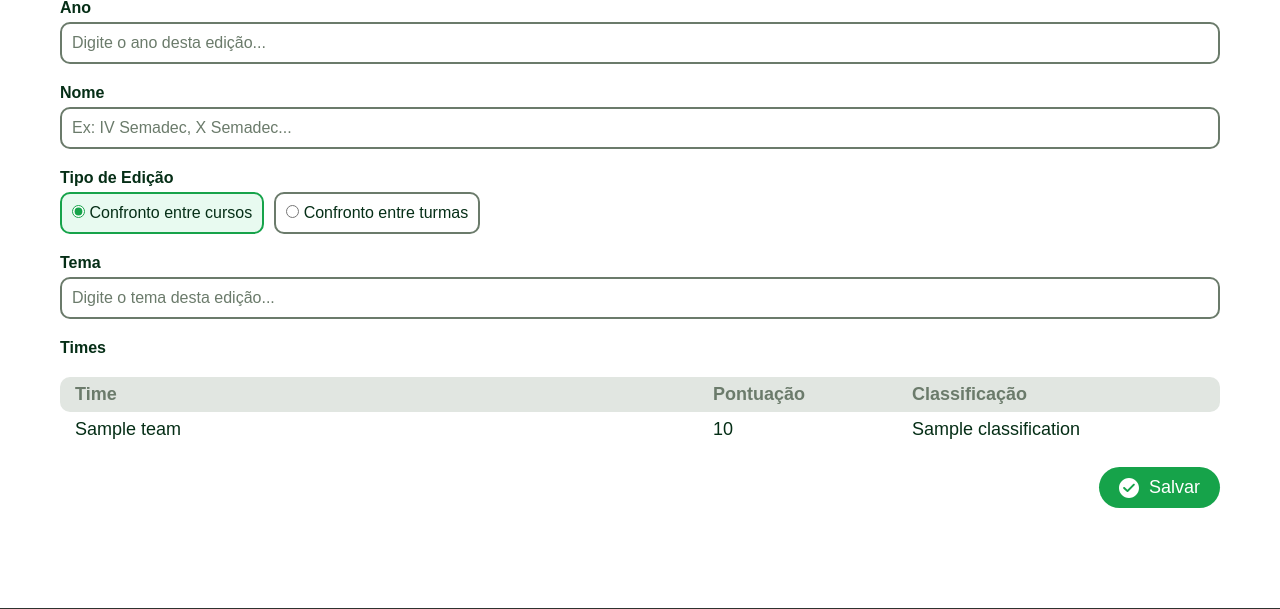
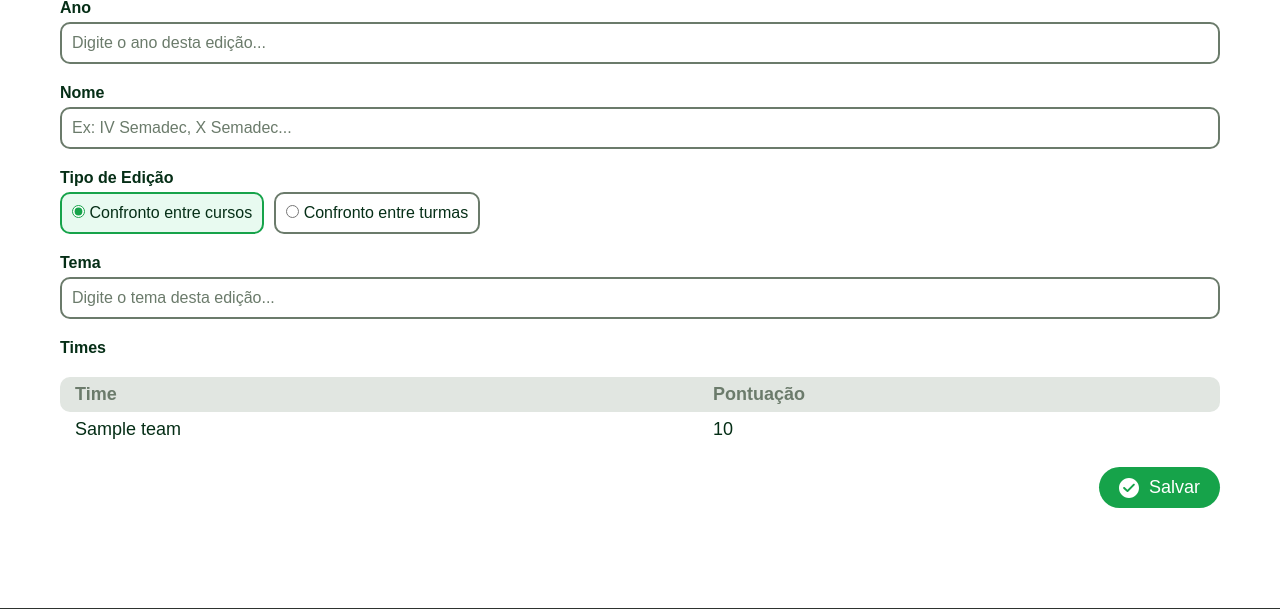
Before and after one commit to sergiodantasz/SEMADEC-Hub, a Django app: template editions/templates/editions/pages/edition-edit.html in a window 1280 px wide. Shown: the part 288-897 px from the top of the page. Run offline with Django 5.2, Linux system fonts and the light colour scheme; tables that the repository leaves empty hold one stand-in row (values such as "Sample post"); the template is opened without the code that fills it: values that come from a table or form of the project are taken from there, most other values are stand-ins (such as "Sample title", 1, 10 or a date in 2020); some web fonts are replaced.

Commit message:
refactor: remove `classification` field from `EditionTeam` model

```diff
--- a/editions/forms.py
+++ b/editions/forms.py
@@ -59,15 +59,11 @@ class EditionTeamForm(forms.ModelForm):
 
     class Meta:
         model = EditionTeam
-        fields = ['score', 'classification']
+        fields = ['score']
 
     # team = forms.CharField()
     score = forms.CharField(
         label='Pontuação',
-        widget=forms.NumberInput(),
-    )
-    classification = forms.CharField(
-        label='Classificação',
         widget=forms.NumberInput(),
     )
 
--- a/editions/models.py
+++ b/editions/models.py
@@ -92,12 +92,6 @@ class EditionTeam(models.Model):
         blank=True,
         default=0,
     )
-    classification = models.PositiveSmallIntegerField(
-        unique=True,
-        null=True,
-        blank=True,
-        default=None,
-    )
 
     def __str__(self):
         return f'{self.team} - {self.edition}'
--- a/editions/templates/editions/partials/_edition-edit-table.html
+++ b/editions/templates/editions/partials/_edition-edit-table.html
@@ -3,7 +3,6 @@
 {% block table_header_rows %}
   <th class="base-table-header">Time</th>
   <th class="base-table-header">Pontuação</th>
-  <th class="base-table-header">Classificação</th>
 {% endblock table_header_rows %}
 {% block table_rows %}
   {% csrf_token %}
@@ -12,7 +11,6 @@
     <tr class="base-table-row">
       <td class="base-table-cell">{{ form_team.instance.team.name }}</td>
       <td class="base-table-cell">{{ form_team.score }}</td>
-      <td class="base-table-cell">{{ form_team.classification }}</td>
       <td class="base-table-cell" style="display:none;">{{ form_team.id }}</td>
     </tr>
   {% endfor %}
--- a/editions/templates/editions/partials/_edition-table.html
+++ b/editions/templates/editions/partials/_edition-table.html
@@ -10,7 +10,7 @@
     <tr class="base-table-row">
       <td class="base-table-cell">{{ junc.team.name }}</td>
       <td class="base-table-cell">{{ junc.score|floatformat:2 }}</td>
-      <td class="base-table-cell">{{ junc.classification|default:"-"}}</td>
+      <td class="base-table-cell">{{ forloop.counter }}</td>
     </tr>
   {% endfor %}
 {% endblock table_rows %}
--- a/editions/views.py
+++ b/editions/views.py
@@ -87,7 +87,7 @@ def editions_edit(request, year):
         EditionTeam,
         EditionTeamForm,
         extra=0,
-        fields=['score', 'classification'],  # add 'team' if desired
+        fields=['score'],  # add 'team' if desired
     )
     form_teams = EditionTeamFormSet(
         request.POST or None,
```
Also changed, not shown: editions/tests/factories.py (+0 -1 lines), editions/tests/test_edition_team_model.py (+0 -19 lines).
